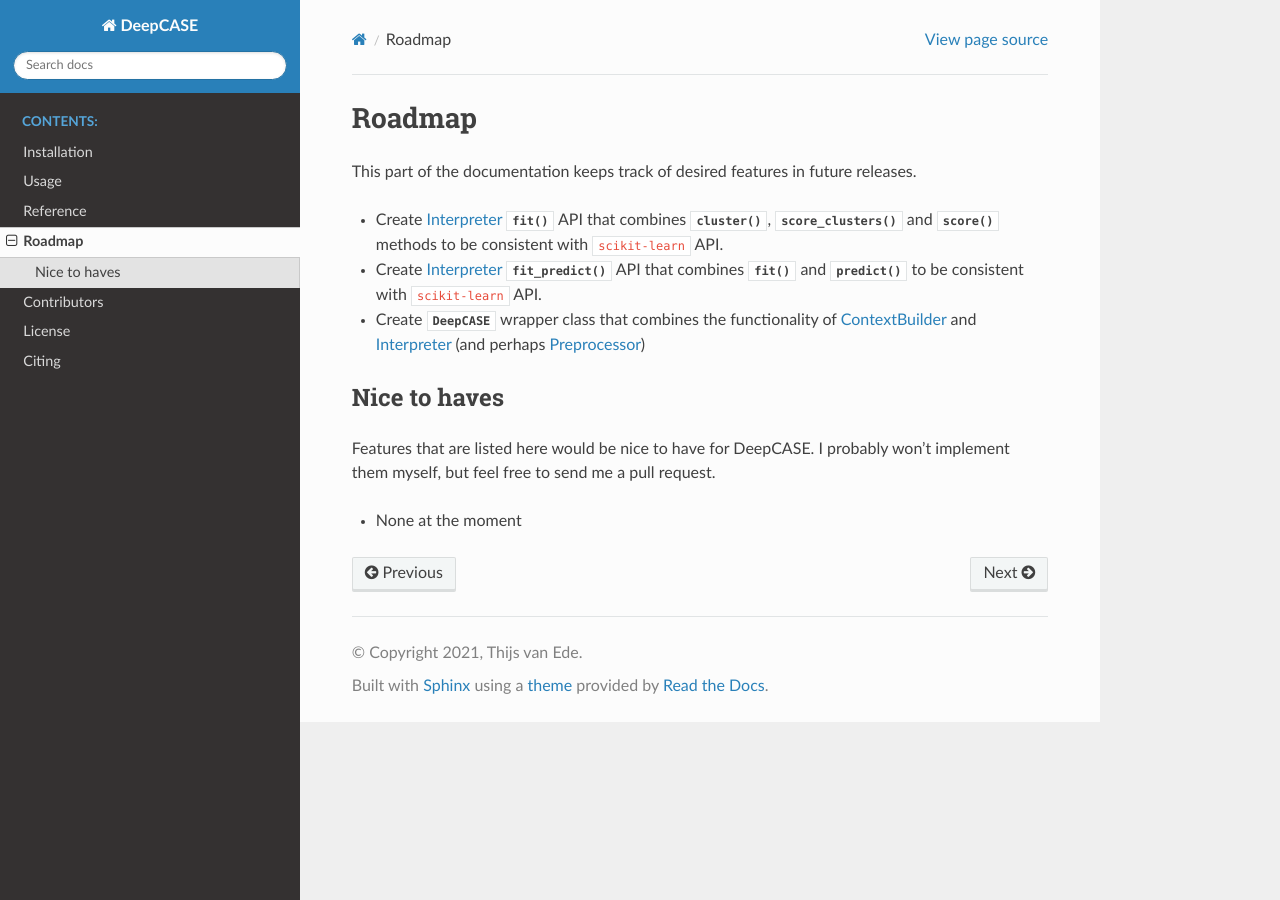
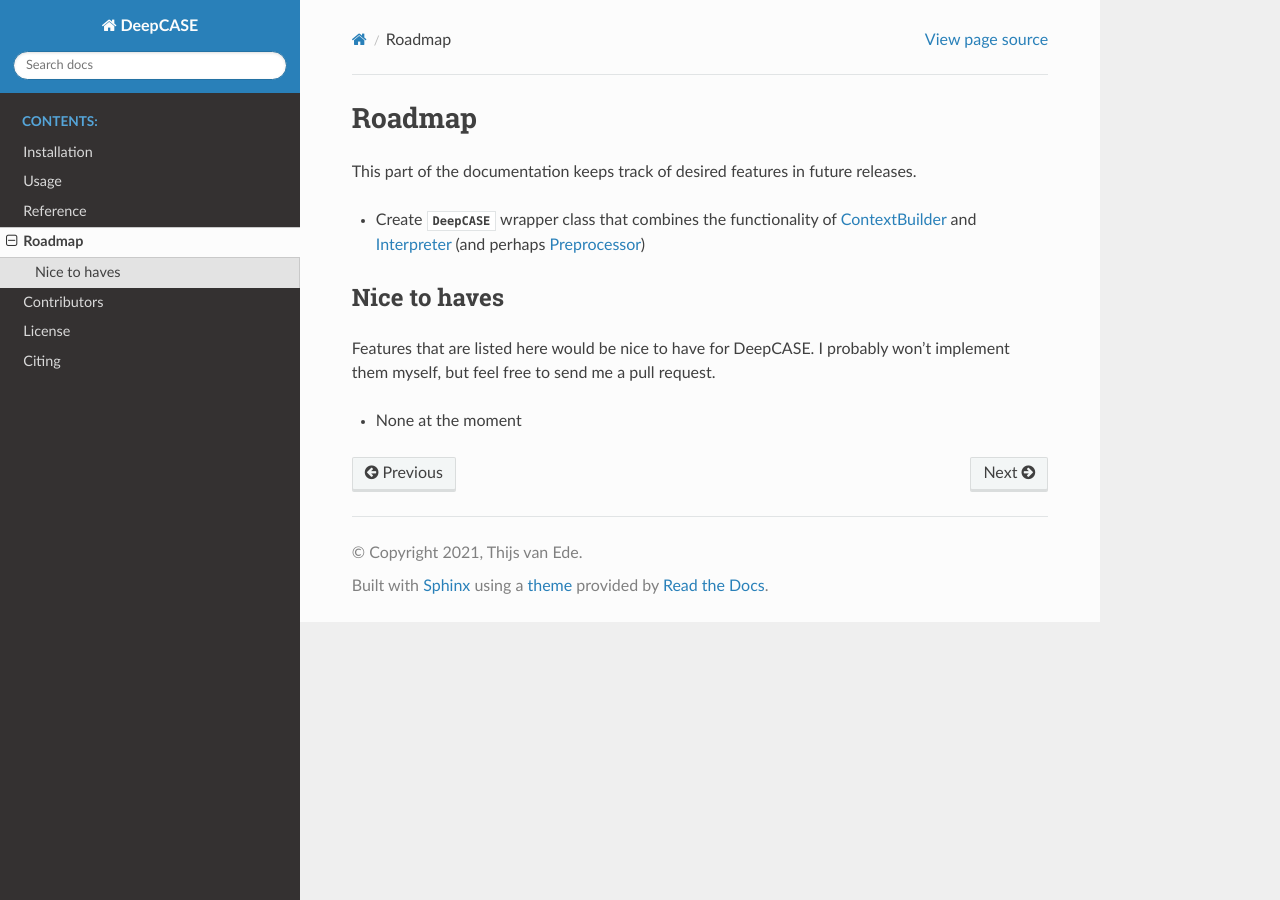
Before and after one commit to Thijsvanede/DeepCASE, a Sphinx documentation site: the page built from docs/source/roadmap.rst, in a window 1280 px wide. Built offline with Sphinx 7.4.7 and the Read the Docs theme 2.0.0, drawn with Linux system fonts in a browser that asks for light colours.

Commit message:
Removed implemented items from roadmap

```diff
--- a/docs/source/roadmap.rst
+++ b/docs/source/roadmap.rst
@@ -3,8 +3,6 @@ Roadmap
 
 This part of the documentation keeps track of desired features in future releases.
 
-- Create :ref:`Interpreter` :py:meth:`fit()` API that combines :py:meth:`cluster()`, :py:meth:`score_clusters()` and :py:meth:`score()` methods to be consistent with ``scikit-learn`` API.
-- Create :ref:`Interpreter` :py:meth:`fit_predict()` API that combines :py:meth:`fit()` and :py:meth:`predict()` to be consistent with ``scikit-learn`` API.
 - Create :py:class:`DeepCASE` wrapper class that combines the functionality of :ref:`ContextBuilder` and :ref:`Interpreter` (and perhaps :ref:`Preprocessor`)
 
 Nice to haves
```
